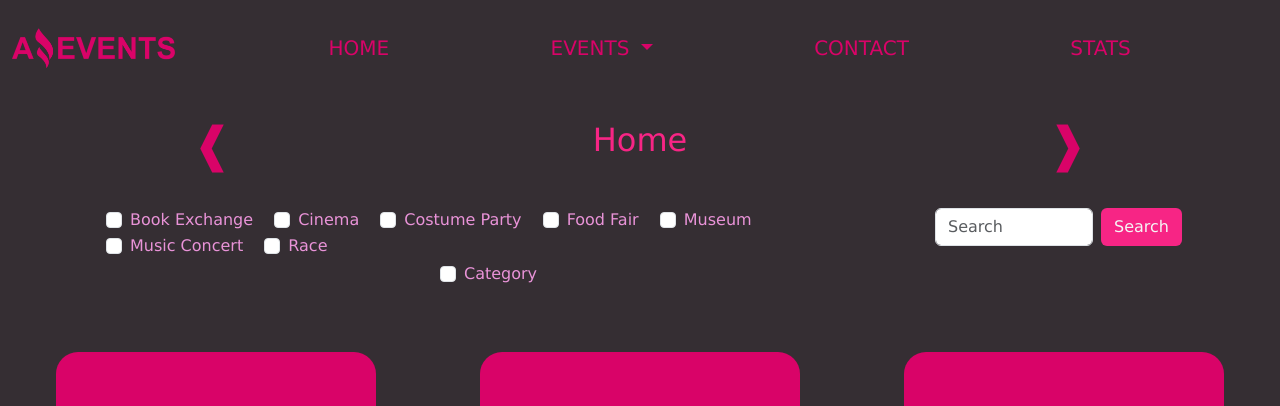
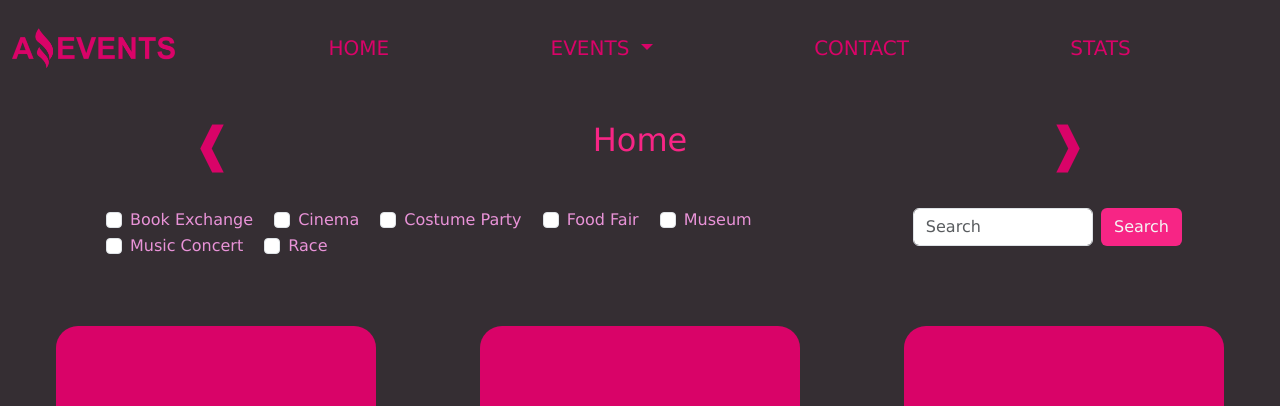
Before and after one commit to Jenny-she/AmaizingEventsFE13, a plain HTML site: page index.html in a window 1280 px wide. Shown: the top 406 px of the page. Drawn offline with nearby package versions, Linux system fonts and the light colour scheme.

Commit message:
uploading new change

```diff
--- a/index.html
+++ b/index.html
@@ -115,10 +115,6 @@
             <input class="form-check-input" type="checkbox" id="inlineCheckbox1" value="option1">
             <label class="form-check-label" for="inlineCheckbox1">Category</label>
           </div>
-          <div class="form-check form-check-inline">
-            <input class="form-check-input" type="checkbox" id="inlineCheckbox5" value="option5">
-            <label class="form-check-label" for="inlineCheckbox3">Category</label>
-          </div>
         </div>
         <div class="form-check form-check-inline">
           <form class="d-flex">
--- a/js/details.js
+++ b/js/details.js
@@ -7,7 +7,7 @@ const containerDetails = document.getElementById("deta")
 const querySearch = window.location.search
 console.log(querySearch);
 
-const param = new URLSearchParams(querySearch).get('_id');
+const param = new URLSearchParams(querySearch).get("_id");
 
 const nose = events.find( esto => esto._id == param)
 
```
Also changed, not shown: html/details.html (+1 -1 lines).
